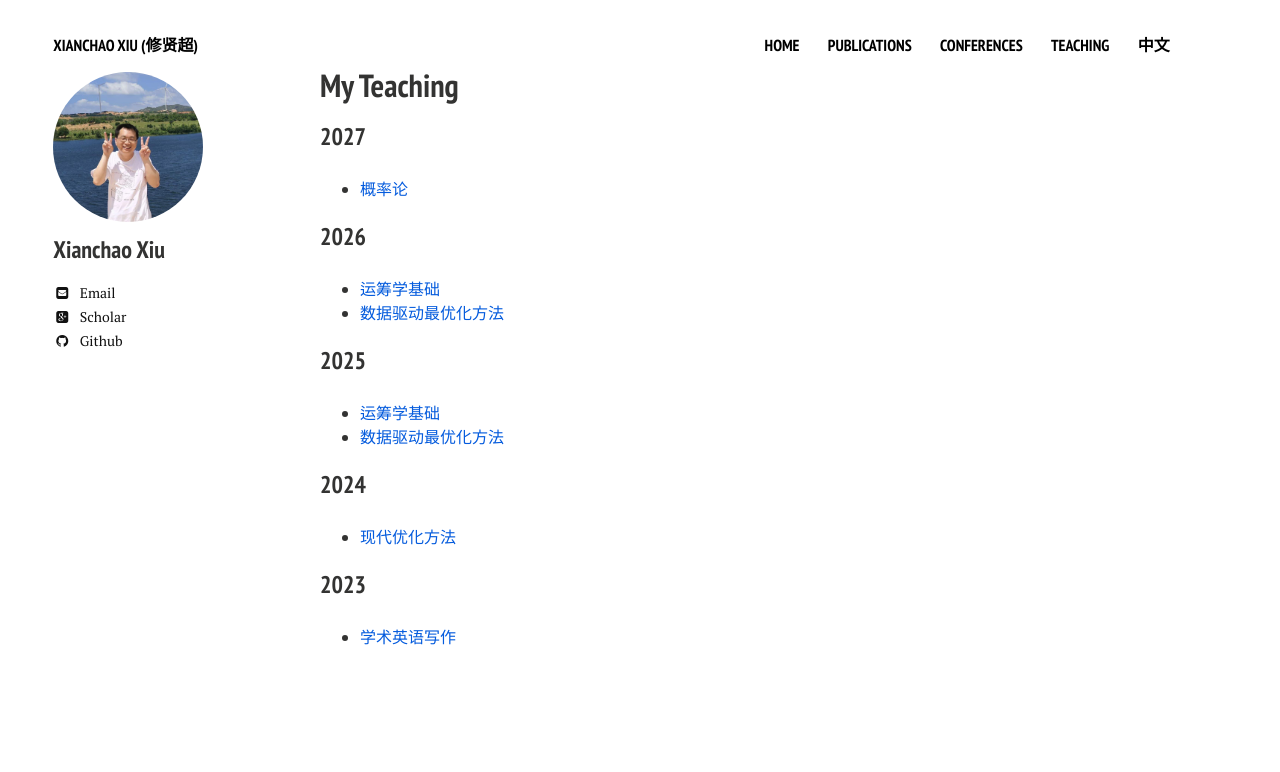
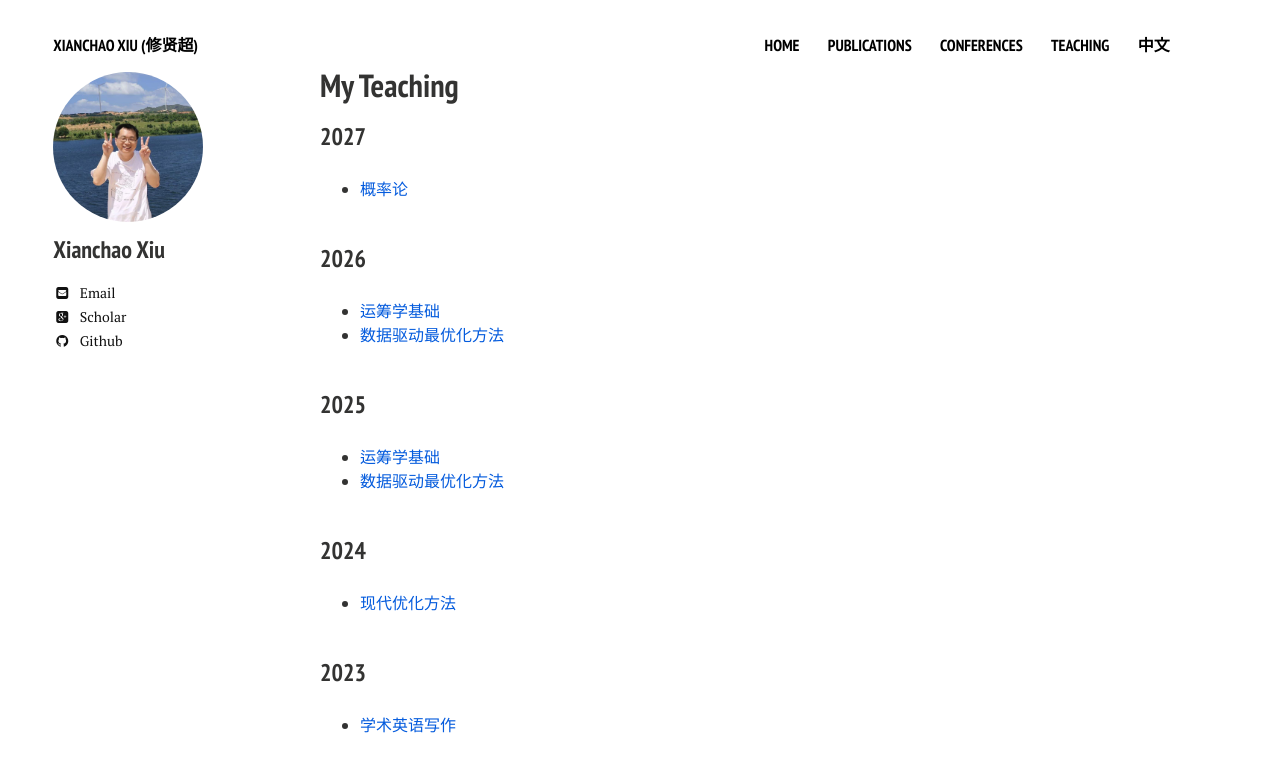
Before and after one commit to xianchaoxiu/xianchaoxiu.github.io, a Jekyll site: the page built from teaching/index.md, in a window 1280 px wide. Shown: the top 772 px of the page. Built offline with Jekyll 4.4.1, drawn with Linux system fonts in a browser that asks for light colours; nearby versions of some CDN libraries.

Commit message:
Update index.md

```diff
--- a/teaching/index.md
+++ b/teaching/index.md
@@ -8,18 +8,18 @@ share: false
 ---
 
 ### 2027
-* <a href="https://xianchaoxiu.github.io/teaching/PRO/2027" class="textlink" target="_blank"> 概率论 </a><br>
+* <a href="https://xianchaoxiu.github.io/teaching/PRO/2027" class="textlink" target="_blank"> 概率论 </a><br> <br>
 
 ### 2026
 * <a href="https://xianchaoxiu.github.io/teaching/OR/2026" class="textlink" target="_blank"> 运筹学基础  </a><br>
-* <a href="https://xianchaoxiu.github.io/teaching/OPT/2026" class="textlink" target="_blank"> 数据驱动最优化方法  </a><br>
+* <a href="https://xianchaoxiu.github.io/teaching/OPT/2026" class="textlink" target="_blank"> 数据驱动最优化方法  </a><br> <br>
 
 ### 2025
 * <a href="https://xianchaoxiu.github.io/teaching/OR/2025" class="textlink" target="_blank"> 运筹学基础 </a><br>
-* <a href="https://xianchaoxiu.github.io/teaching/OPT/2025" class="textlink" target="_blank"> 数据驱动最优化方法 </a><br>
+* <a href="https://xianchaoxiu.github.io/teaching/OPT/2025" class="textlink" target="_blank"> 数据驱动最优化方法 </a><br> <br>
 
 ### 2024
-* <a href="https://xianchaoxiu.github.io/teaching/OPT/2024" class="textlink" target="_blank"> 现代优化方法  </a><br>
+* <a href="https://xianchaoxiu.github.io/teaching/OPT/2024" class="textlink" target="_blank"> 现代优化方法  </a><br> <br>
 
 
 ### 2023
```
